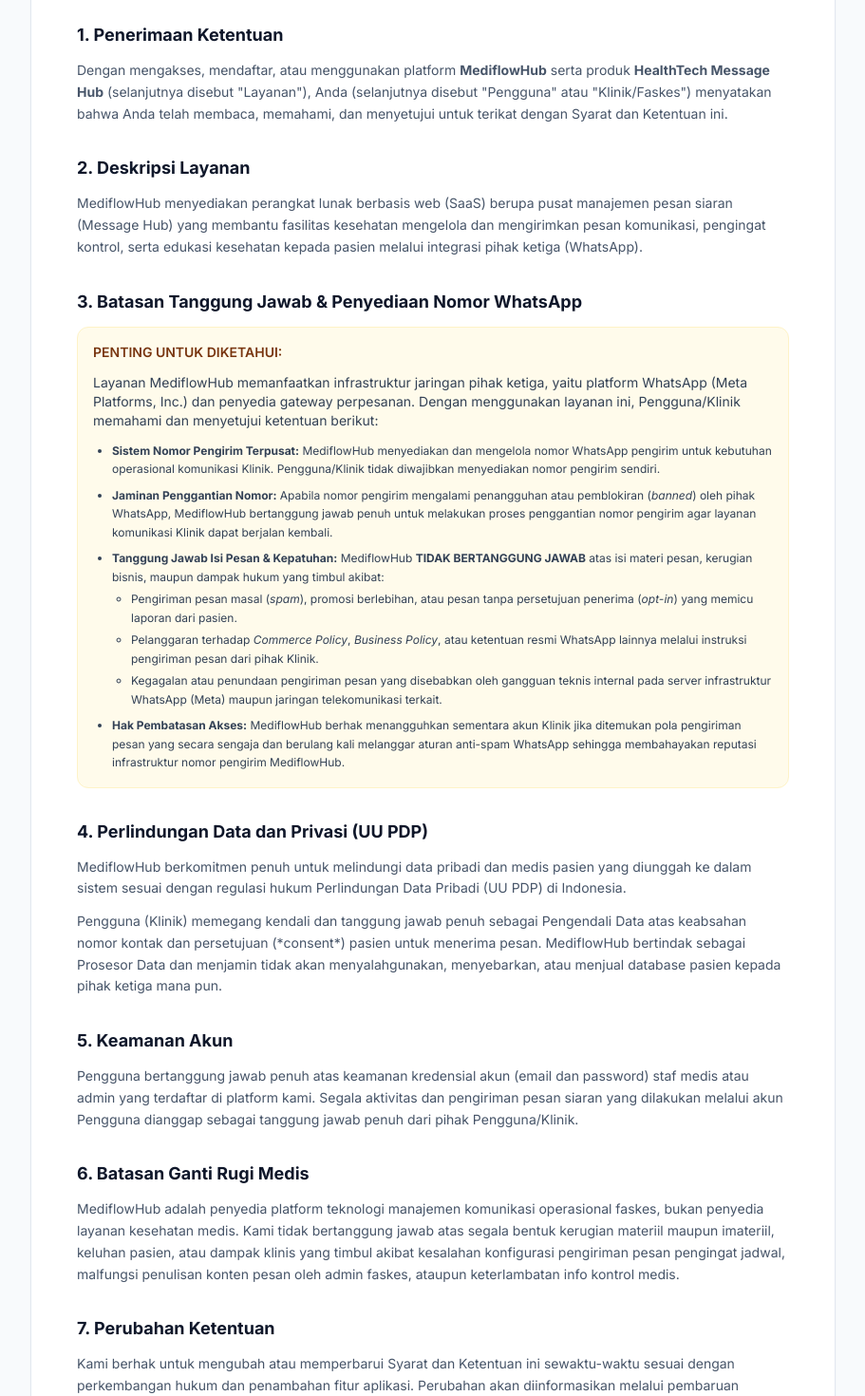
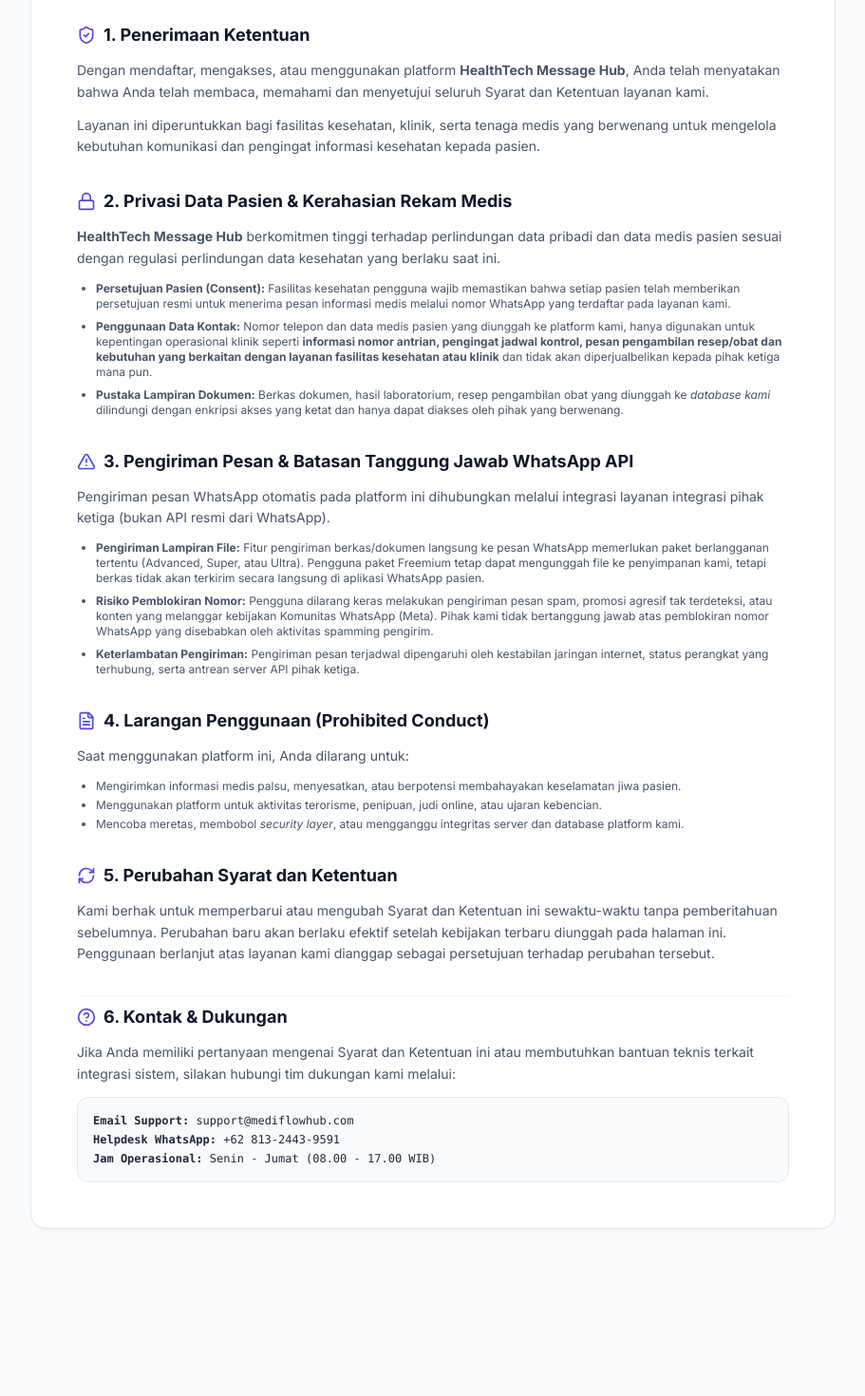
Before and after one commit to aguspurnomomz/messagehubfaskes, a React (Vite) app: page /terms in a window 1280 px wide. Shown: the part 300-1770 px from the top of the page at 95% size, without its empty margins (184-1095 px from the left). After the commit the page ends 1658 px from the top, so only its background shows below. Built offline with nearby package versions, Linux system fonts and the light colour scheme; no server answers.

Commit message:
feat: add terms & conditions and Documentation Landing Page

```diff
--- a/src/pages/TermsPage.tsx
+++ b/src/pages/TermsPage.tsx
@@ -1,7 +1,9 @@
 import { Link } from "react-router-dom";
-import { ArrowLeft, ShieldCheck } from "lucide-react";
+import { ArrowLeft, ShieldCheck, Lock, AlertTriangle, FileText, RefreshCw, HelpCircle } from "lucide-react";
 
 export function TermsPage() {
+  const lastUpdated = "28 Juli 2026";
+
   return (
     <div className="min-h-screen bg-slate-50 text-slate-800 font-sans antialiased">
       {/* Mini Navbar */}
@@ -11,7 +13,6 @@
             <ArrowLeft className="h-4 w-4 group-hover:-translate-x-1 transition-transform" /> Kembali
           </Link>
           <div className="flex items-center gap-2">
-            {/* <MessageSquare className="h-5 w-5 text-indigo-600" /> */}
             <span className="font-bold text-slate-900 text-sm">MediflowHub</span>
           </div>
         </div>
@@ -19,12 +20,12 @@
 
       {/* Main Content Area */}
       <main className="max-w-4xl mx-auto px-6 py-12 lg:py-16">
-        <div className="bg-white rounded-2xl border border-slate-200 p-8 lg:p-12 shadow-sm">
+        <div className="bg-white rounded-2xl border border-slate-200 p-8 lg:p-12 shadow-sm space-y-8">
 
           {/* Header */}
-          <div className="border-b border-slate-100 pb-6 mb-8">
+          <div className="border-b border-slate-100 pb-6">
             <div className="inline-flex items-center gap-2 px-3 py-1 rounded-full bg-slate-100 text-slate-700 text-xs font-medium mb-3">
-              <ShieldCheck className="h-3.5 w-3.5 text-slate-500" /> Terakhir Diperbarui: Juli 2026
+              <ShieldCheck className="h-3.5 w-3.5 text-slate-500" /> Terakhir Diperbarui: {lastUpdated}, oleh MediflowHub
             </div>
             <h1 className="text-3xl font-extrabold text-slate-900 tracking-tight">
               Syarat dan Ketentuan Penggunaan
@@ -34,84 +35,106 @@
             </p>
           </div>
 
-          {/* Isi Dokumen */}
+          {/* Isi Dokumen - Disamakan Persis dengan TermsPageDash */}
           <div className="space-y-8 text-slate-600 leading-relaxed text-sm">
 
+            {/* Seksi 1 */}
             <section className="space-y-3">
-              <h2 className="text-lg font-bold text-slate-900">1. Penerimaan Ketentuan</h2>
+              <h2 className="text-lg font-bold text-slate-900 flex items-center gap-2">
+                <ShieldCheck className="h-5 w-5 text-indigo-600" />
+                1. Penerimaan Ketentuan
+              </h2>
               <p>
-                Dengan mengakses, mendaftar, atau menggunakan platform <strong>MediflowHub</strong> serta produk <strong>HealthTech Message Hub</strong> (selanjutnya disebut "Layanan"), Anda (selanjutnya disebut "Pengguna" atau "Klinik/Faskes") menyatakan bahwa Anda telah membaca, memahami, dan menyetujui untuk terikat dengan Syarat dan Ketentuan ini.
+                Dengan mendaftar, mengakses, atau menggunakan platform <strong>HealthTech Message Hub</strong>, Anda telah menyatakan bahwa Anda telah membaca, memahami dan menyetujui seluruh Syarat dan Ketentuan layanan kami.
+              </p>
+              <p>
+                Layanan ini diperuntukkan bagi fasilitas kesehatan, klinik, serta tenaga medis yang berwenang untuk mengelola kebutuhan komunikasi dan pengingat informasi kesehatan kepada pasien.
               </p>
             </section>
 
+            {/* Seksi 2 */}
             <section className="space-y-3">
-              <h2 className="text-lg font-bold text-slate-900">2. Deskripsi Layanan</h2>
+              <h2 className="text-lg font-bold text-slate-900 flex items-center gap-2">
+                <Lock className="h-5 w-5 text-indigo-600" />
+                2. Privasi Data Pasien & Kerahasian Rekam Medis
+              </h2>
               <p>
-                MediflowHub menyediakan perangkat lunak berbasis web (SaaS) berupa pusat manajemen pesan siaran (Message Hub) yang membantu fasilitas kesehatan mengelola dan mengirimkan pesan komunikasi, pengingat kontrol, serta edukasi kesehatan kepada pasien melalui integrasi pihak ketiga (WhatsApp).
+                <strong>HealthTech Message Hub</strong> berkomitmen tinggi terhadap perlindungan data pribadi dan data medis pasien sesuai dengan regulasi perlindungan data kesehatan yang berlaku saat ini.
+              </p>
+              <ul className="list-disc pl-5 space-y-2 text-xs text-slate-600">
+                <li>
+                  <strong>Persetujuan Pasien (Consent):</strong> Fasilitas kesehatan pengguna wajib memastikan bahwa setiap pasien telah memberikan persetujuan resmi untuk menerima pesan informasi medis melalui nomor WhatsApp yang terdaftar pada layanan kami.
+                </li>
+                <li>
+                  <strong>Penggunaan Data Kontak:</strong> Nomor telepon dan data medis pasien yang diunggah ke platform kami, hanya digunakan untuk kepentingan operasional klinik seperti <strong>informasi nomor antrian, pengingat jadwal kontrol, pesan pengambilan resep/obat dan kebutuhan yang berkaitan dengan layanan fasilitas kesehatan atau klinik</strong> dan tidak akan diperjualbelikan kepada pihak ketiga mana pun.
+                </li>
+                <li>
+                  <strong>Pustaka Lampiran Dokumen:</strong> Berkas dokumen, hasil laboratorium, resep pengambilan obat yang diunggah ke <em>database kami</em> dilindungi dengan enkripsi akses yang ketat dan hanya dapat diakses oleh pihak yang berwenang.
+                </li>
+              </ul>
+            </section>
+
+            {/* Seksi 3 */}
+            <section className="space-y-3">
+              <h2 className="text-lg font-bold text-slate-900 flex items-center gap-2">
+                <AlertTriangle className="h-5 w-5 text-indigo-600" />
+                3. Pengiriman Pesan & Batasan Tanggung Jawab WhatsApp API
+              </h2>
+              <p>
+                Pengiriman pesan WhatsApp otomatis pada platform ini dihubungkan melalui integrasi layanan integrasi pihak ketiga (bukan API resmi dari WhatsApp).
+              </p>
+              <ul className="list-disc pl-5 space-y-2 text-xs text-slate-600">
+                <li>
+                  <strong>Pengiriman Lampiran File:</strong> Fitur pengiriman berkas/dokumen langsung ke pesan WhatsApp memerlukan paket berlangganan tertentu (Advanced, Super, atau Ultra). Pengguna paket Freemium tetap dapat mengunggah file ke penyimpanan kami, tetapi berkas tidak akan terkirim secara langsung di aplikasi WhatsApp pasien.
+                </li>
+                <li>
+                  <strong>Risiko Pemblokiran Nomor:</strong> Pengguna dilarang keras melakukan pengiriman pesan spam, promosi agresif tak terdeteksi, atau konten yang melanggar kebijakan Komunitas WhatsApp (Meta). Pihak kami tidak bertanggung jawab atas pemblokiran nomor WhatsApp yang disebabkan oleh aktivitas spamming pengirim.
+                </li>
+                <li>
+                  <strong>Keterlambatan Pengiriman:</strong> Pengiriman pesan terjadwal dipengaruhi oleh kestabilan jaringan internet, status perangkat yang terhubung, serta antrean server API pihak ketiga.
+                </li>
+              </ul>
+            </section>
+
+            {/* Seksi 4 */}
+            <section className="space-y-3">
+              <h2 className="text-lg font-bold text-slate-900 flex items-center gap-2">
+                <FileText className="h-5 w-5 text-indigo-600" />
+                4. Larangan Penggunaan (Prohibited Conduct)
+              </h2>
+              <p>Saat menggunakan platform ini, Anda dilarang untuk:</p>
+              <ul className="list-disc pl-5 space-y-1 text-xs text-slate-600">
+                <li>Mengirimkan informasi medis palsu, menyesatkan, atau berpotensi membahayakan keselamatan jiwa pasien.</li>
+                <li>Menggunakan platform untuk aktivitas terorisme, penipuan, judi online, atau ujaran kebencian.</li>
+                <li>Mencoba meretas, membobol <em>security layer</em>, atau mengganggu integritas server dan database platform kami.</li>
+              </ul>
+            </section>
+
+            {/* Seksi 5 */}
+            <section className="space-y-3">
+              <h2 className="text-lg font-bold text-slate-900 flex items-center gap-2">
+                <RefreshCw className="h-5 w-5 text-indigo-600" />
+                5. Perubahan Syarat dan Ketentuan
+              </h2>
+              <p>
+                Kami berhak untuk memperbarui atau mengubah Syarat dan Ketentuan ini sewaktu-waktu tanpa pemberitahuan sebelumnya. Perubahan baru akan berlaku efektif setelah kebijakan terbaru diunggah pada halaman ini. Penggunaan berlanjut atas layanan kami dianggap sebagai persetujuan terhadap perubahan tersebut.
               </p>
             </section>
 
-            <section className="space-y-3">
-              <h2 className="text-lg font-bold text-slate-900">
-                3. Batasan Tanggung Jawab & Penyediaan Nomor WhatsApp
+            {/* Seksi 6 */}
+            <section className="space-y-3 pt-2 border-t border-slate-100">
+              <h2 className="text-lg font-bold text-slate-900 flex items-center gap-2">
+                <HelpCircle className="h-5 w-5 text-indigo-600" />
+                6. Kontak & Dukungan
               </h2>
-              <div className="p-4 bg-amber-50 rounded-xl border border-amber-100 text-slate-700 space-y-3 text-sm">
-                <p className="font-semibold text-amber-900">PENTING UNTUK DIKETAHUI:</p>
-                <p>
-                  Layanan MediflowHub memanfaatkan infrastruktur jaringan pihak ketiga, yaitu platform WhatsApp (Meta Platforms, Inc.) dan penyedia gateway perpesanan. Dengan menggunakan layanan ini, Pengguna/Klinik memahami dan menyetujui ketentuan berikut:
-                </p>
-
-                <ul className="list-disc pl-5 space-y-2 text-xs leading-relaxed text-slate-700">
-                  <li>
-                    <strong>Sistem Nomor Pengirim Terpusat:</strong> MediflowHub menyediakan dan mengelola nomor WhatsApp pengirim untuk kebutuhan operasional komunikasi Klinik. Pengguna/Klinik tidak diwajibkan menyediakan nomor pengirim sendiri.
-                  </li>
-                  <li>
-                    <strong>Jaminan Penggantian Nomor:</strong> Apabila nomor pengirim mengalami penangguhan atau pemblokiran (<em>banned</em>) oleh pihak WhatsApp, MediflowHub bertanggung jawab penuh untuk melakukan proses penggantian nomor pengirim agar layanan komunikasi Klinik dapat berjalan kembali.
-                  </li>
-                  <li>
-                    <strong>Tanggung Jawab Isi Pesan & Kepatuhan:</strong> MediflowHub <strong>TIDAK BERTANGGUNG JAWAB</strong> atas isi materi pesan, kerugian bisnis, maupun dampak hukum yang timbul akibat:
-                    <ul className="list-[circle] pl-5 mt-1 space-y-1">
-                      <li>Pengiriman pesan masal (<em>spam</em>), promosi berlebihan, atau pesan tanpa persetujuan penerima (<em>opt-in</em>) yang memicu laporan dari pasien.</li>
-                      <li>Pelanggaran terhadap <em>Commerce Policy</em>, <em>Business Policy</em>, atau ketentuan resmi WhatsApp lainnya melalui instruksi pengiriman pesan dari pihak Klinik.</li>
-                      <li>Kegagalan atau penundaan pengiriman pesan yang disebabkan oleh gangguan teknis internal pada server infrastruktur WhatsApp (Meta) maupun jaringan telekomunikasi terkait.</li>
-                    </ul>
-                  </li>
-                  <li>
-                    <strong>Hak Pembatasan Akses:</strong> MediflowHub berhak menangguhkan sementara akun Klinik jika ditemukan pola pengiriman pesan yang secara sengaja dan berulang kali melanggar aturan anti-spam WhatsApp sehingga membahayakan reputasi infrastruktur nomor pengirim MediflowHub.
-                  </li>
-                </ul>
+              <p>
+                Jika Anda memiliki pertanyaan mengenai Syarat dan Ketentuan ini atau membutuhkan bantuan teknis terkait integrasi sistem, silakan hubungi tim dukungan kami melalui:
+              </p>
+              <div className="p-4 bg-slate-50 rounded-xl border border-slate-200 text-xs space-y-1 font-mono text-slate-800">
+                <p><strong>Email Support:</strong> support@mediflowhub.com</p>
+                <p><strong>Helpdesk WhatsApp:</strong> +62 813-2443-9591</p>
+                <p><strong>Jam Operasional:</strong> Senin - Jumat (08.00 - 17.00 WIB)</p>
               </div>
-            </section>
-
-            <section className="space-y-3">
-              <h2 className="text-lg font-bold text-slate-900">4. Perlindungan Data dan Privasi (UU PDP)</h2>
-              <p>
-                MediflowHub berkomitmen penuh untuk melindungi data pribadi dan medis pasien yang diunggah ke dalam sistem sesuai dengan regulasi hukum Perlindungan Data Pribadi (UU PDP) di Indonesia.
-              </p>
-              <p>
-                Pengguna (Klinik) memegang kendali dan tanggung jawab penuh sebagai Pengendali Data atas keabsahan nomor kontak dan persetujuan (*consent*) pasien untuk menerima pesan. MediflowHub bertindak sebagai Prosesor Data dan menjamin tidak akan menyalahgunakan, menyebarkan, atau menjual database pasien kepada pihak ketiga mana pun.
-              </p>
-            </section>
-
-            <section className="space-y-3">
-              <h2 className="text-lg font-bold text-slate-900">5. Keamanan Akun</h2>
-              <p>
-                Pengguna bertanggung jawab penuh atas keamanan kredensial akun (email dan password) staf medis atau admin yang terdaftar di platform kami. Segala aktivitas dan pengiriman pesan siaran yang dilakukan melalui akun Pengguna dianggap sebagai tanggung jawab penuh dari pihak Pengguna/Klinik.
-              </p>
-            </section>
-
-            <section className="space-y-3">
-              <h2 className="text-lg font-bold text-slate-900">6. Batasan Ganti Rugi Medis</h2>
-              <p>
-                MediflowHub adalah penyedia platform teknologi manajemen komunikasi operasional faskes, bukan penyedia layanan kesehatan medis. Kami tidak bertanggung jawab atas segala bentuk kerugian materiil maupun imateriil, keluhan pasien, atau dampak klinis yang timbul akibat kesalahan konfigurasi pengiriman pesan pengingat jadwal, malfungsi penulisan konten pesan oleh admin faskes, ataupun keterlambatan info kontrol medis.
-              </p>
-            </section>
-
-            <section className="space-y-3">
-              <h2 className="text-lg font-bold text-slate-900">7. Perubahan Ketentuan</h2>
-              <p>
-                Kami berhak untuk mengubah atau memperbarui Syarat dan Ketentuan ini sewaktu-waktu sesuai dengan perkembangan hukum dan penambahan fitur aplikasi. Perubahan akan diinformasikan melalui pembaruan tanggal di halaman ini.
-              </p>
             </section>
 
           </div>
```
